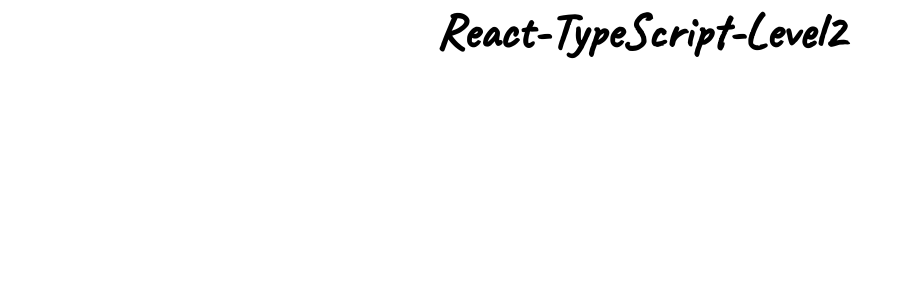
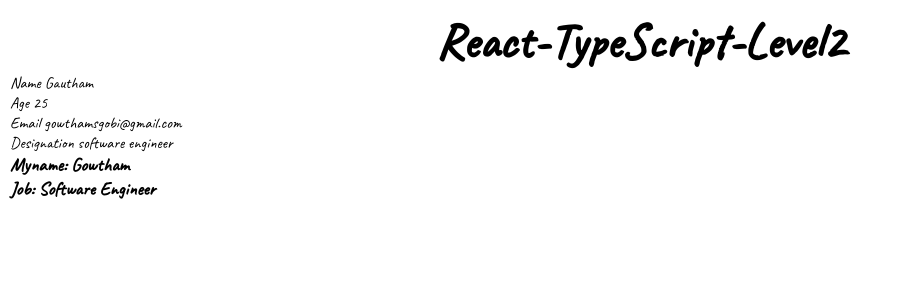
Before and after one commit to Stylish-Developer/React-TS, a React (Create React App) app: page / in a window 1280 px wide. Shown: the top 300 px of the page, without its empty margins (0-903 px from the left). Built offline with nearby package versions, Linux system fonts and the light colour scheme.

Commit message:
components/props/interface workouted with both functional and class component

```diff
--- a/src/App.css
+++ b/src/App.css
@@ -8,3 +8,7 @@
   text-align: center;
   font-size: 50px;
 }
+
+.container {
+  padding: 10px;
+}
--- a/src/App.tsx
+++ b/src/App.tsx
@@ -1,11 +1,18 @@
+import { FC } from 'react';
 // -- STYLESHEETS
 import './App.css';
+import Person from './components/Person';
+import ClassComponent from './components/Clscomponent';
 
 // -- ROOT COMPONENT OF THIS APPLICATION
-const App = () => {
-  return(
+const App: FC = () => {
+  return (
     <>
-      <h1 className='title'>React-TypeScript-Level2</h1>
+      <div className='container'>
+        <h1 className='title'>React-TypeScript-Level2</h1>
+        <Person name="Gautham" age={25} email='gowthamsgobi@gmail.com' designation='software engineer' />
+        <ClassComponent job="Software Engineer" />
+      </div>
     </>
   )
 }
--- /dev/null
+++ b/src/components/Clscomponent.tsx
@@ -0,0 +1,30 @@
+import { Component } from "react"
+
+// -- props type
+interface Props {
+    job: string;
+}
+interface State {
+    name: string
+}
+class ClassComponent extends Component<Props, State> {
+    constructor(props: Props) {
+        super(props);
+        this.state = {
+            name: 'Gowtham'
+        }
+    }
+    render() {
+        const { name } = this.state;
+        const { job } = this.props;
+
+        return (
+            <>
+                <h3>Myname: {name}</h3>
+                <h3>Job:  {job}</h3>
+            </>
+        )
+    }
+}
+
+export default ClassComponent;
--- /dev/null
+++ b/src/components/Person.tsx
@@ -0,0 +1,25 @@
+
+// -- props types
+interface Props {
+    name: string
+    age: number
+    email: string
+    designation: string
+
+}
+
+const Person = (props: Props) => {
+    const { name, age, email, designation } = props;
+    return (
+        <>
+            <div>
+                <p>Name {name}</p>
+                <p>Age {age}</p>
+                <p>Email {email}</p>
+                <p>Designation {designation}</p>
+            </div>
+        </>
+    )
+}
+
+export default Person;
```
